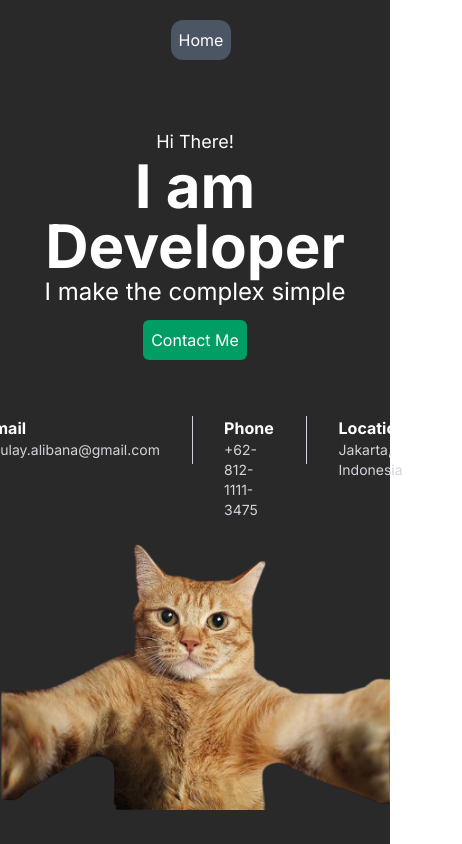
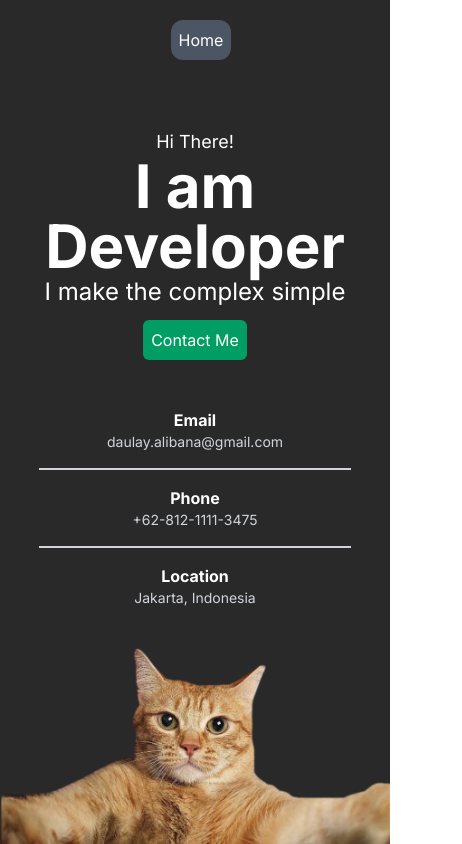
Before and after one commit to alibanadaulay/my-profile, a Next.js app: page / in a window 390 px wide. Shown: the top 844 px of the page, 462 px wide, since content can reach past the window. Built offline with nearby package versions, Linux system fonts and the light colour scheme.

Commit message:
fixing for display mobile

```diff
--- a/next.config.mjs
+++ b/next.config.mjs
@@ -5,7 +5,7 @@ const nextConfig = {
     images: {
         loader: 'default',
         path: '/my-profile/',
-  } ,
+  },
     output: "export",
     reactStrictMode: true,
 };
--- a/src/app/_components/profile.tsx
+++ b/src/app/_components/profile.tsx
@@ -23,18 +23,18 @@ export function Profile() {
       >
         Contact Me
       </button>
-      <div className="flex mt-14 md:items-center ">
-        <div>
+      <div className="flex mt-8 items-center md:flex-row flex-col md:w-4/5 w-screen py-4 justify-between">
+        <div className="text-center">
           <h3 className="font-bold text-white">Email</h3>
           <p className="text-sm text-gray-300">daulay.alibana@gmail.com</p>
         </div>
-        <div className="w-[0.5px] h-12 bg-gray-300 ms-8"></div>
-        <div className="ms-8">
-          <h3 className="font-bold text-white">Phone</h3>
+        <div className="w-4/5 h-[2px] md:w-[0.5px] md:h-12 bg-gray-300 my-4"></div>
+        <div className="text-center">
+          <h3 className="font-bold text-white items-center ">Phone</h3>
           <p className="text-sm text-gray-300">+62-812-1111-3475</p>
         </div>
-        <div className="w-[0.5px] h-12 bg-gray-300 ms-8"></div>
-        <div className="ms-8">
+        <div className="w-4/5 h-[2px] md:w-[0.5px] md:h-12 bg-gray-300 my-4"></div>
+        <div className="text-center">
           <h3 className="font-bold text-white">Location</h3>
           <p className="text-sm text-gray-300">Jakarta, Indonesia</p>
         </div>
--- a/src/app/_components/profile_detail.tsx
+++ b/src/app/_components/profile_detail.tsx
@@ -35,7 +35,7 @@ export function ProfileDetail() {
         <h2 className="text-4xl text-green-600 font-bold items-center pt-8">
           My Services
         </h2>
-        <div className="flex pt-5">
+        <div className="flex pt-5 md:flex-row ">
           <SkillSet name="Android Development" />
           <div className="w-[0.5px] h-20 bg-gray-300"></div>
           <SkillSet name="Frontend Development" />
@@ -63,7 +63,7 @@ export function ProfileDetail() {
 
 function SkillSet(obj: { name: string }) {
   return (
-    <h2 className="text-xl font-bold text-white  rounded-lg p-2 mt-2 mx-4 text-center">
+    <h2 className="text-sm md:text-xl font-bold text-white  rounded-lg p-2 mt-2 mx-4 text-center">
       {obj.name}
     </h2>
   );
```
